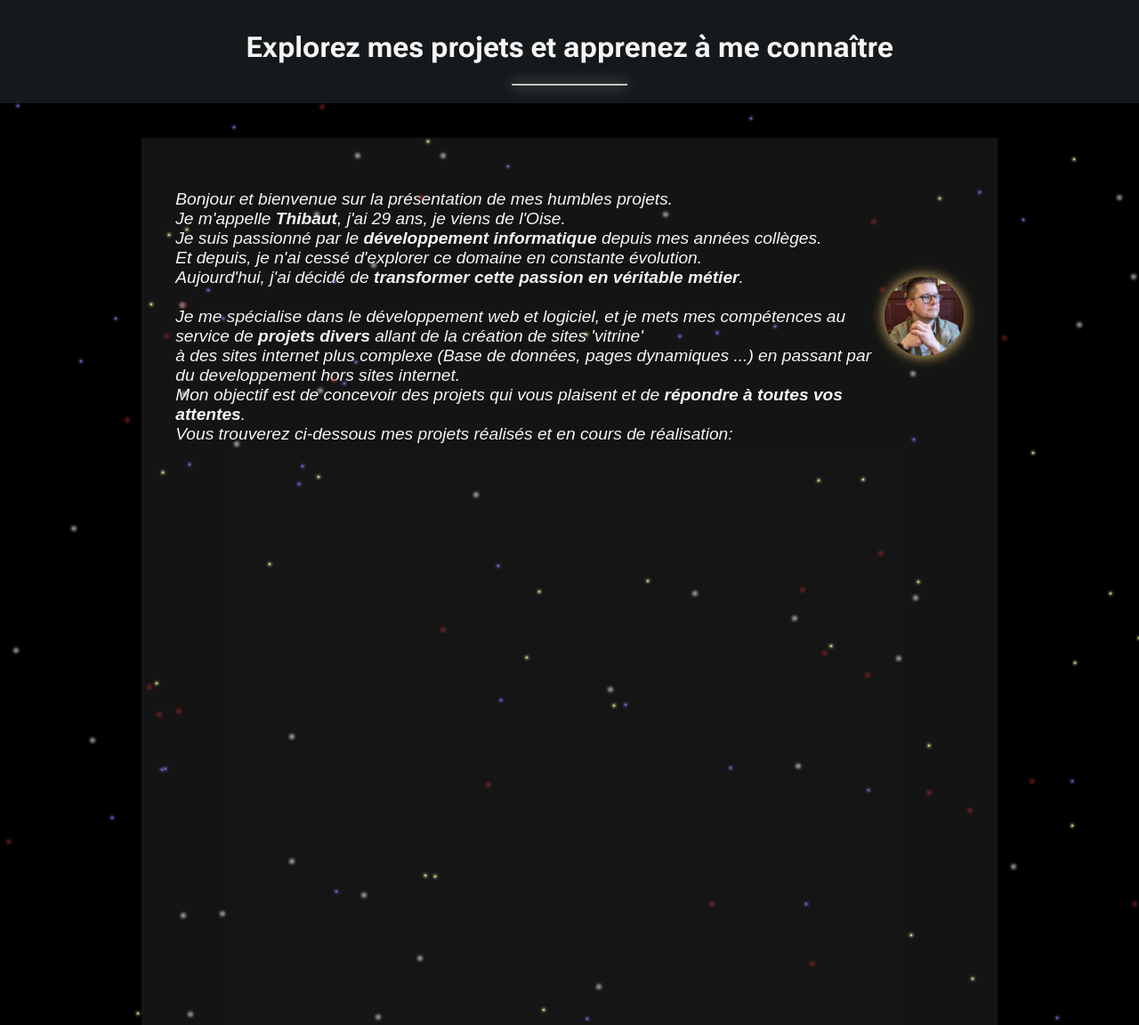
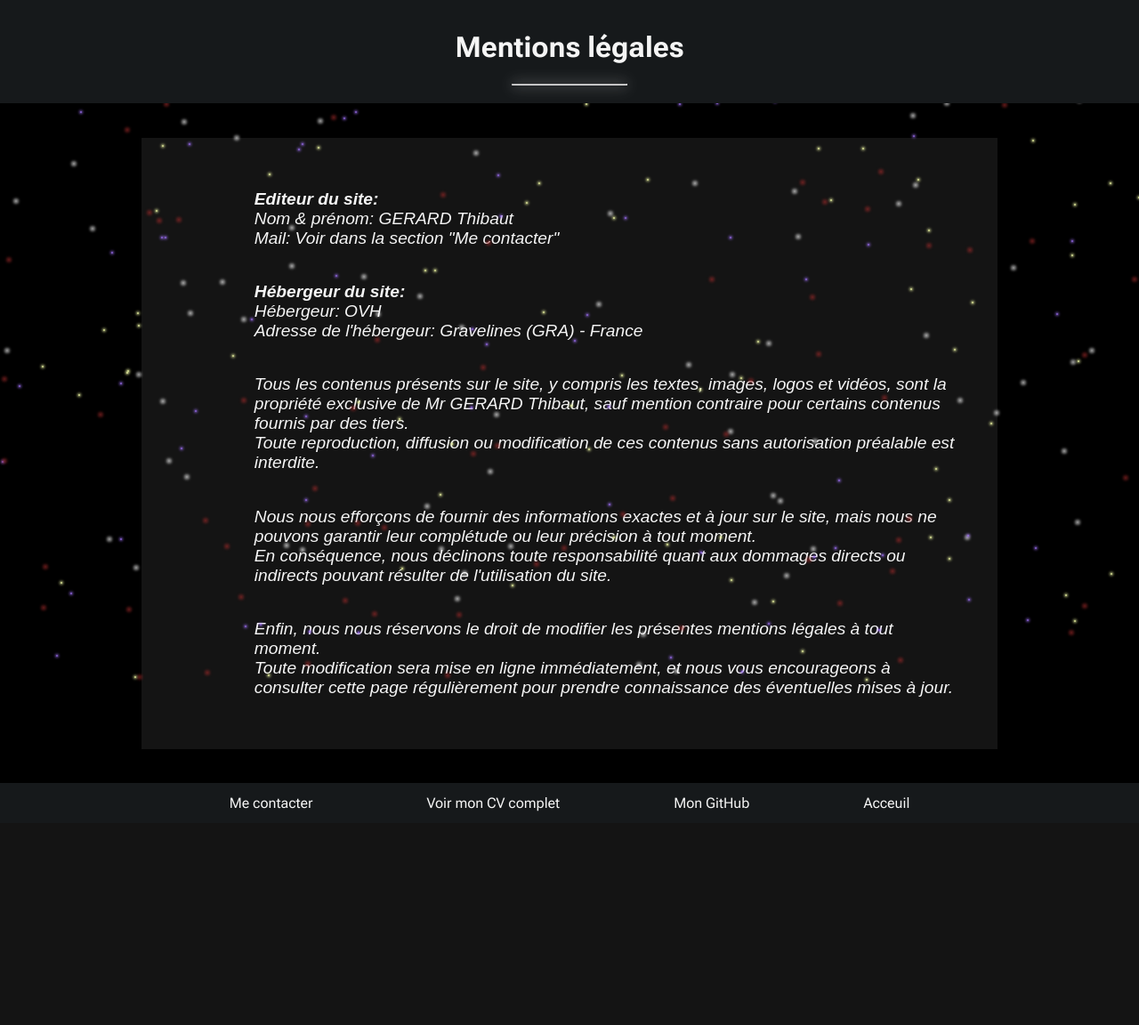
Before and after one commit to ThibautG60/VPS, a PHP site: page /views/mentions.php in a window 1280 px wide. Shown: the top 1152 px of the page at 89% size. After the commit the page ends 912 px from the top, so only its background shows below. Run offline with PHP 8.4, Linux system fonts and the light colour scheme; data that the repository does not hold is empty; some web fonts are replaced.

Commit message:
MAJ Mentions

```diff
--- a/code/views/acceuil.php
+++ b/code/views/acceuil.php
@@ -96,9 +96,9 @@
                                 Que ce soit pour <strong>signaler un animal</strong> errant ou pour <strong>retrouver un compagnon</strong> disparu, Pet Assist permet de publier des annonces rapidement, facilement et gratuitement.<br>
                                 L’idée est de créer une communauté engagée où chacun peut contribuer à retrouver des
                                 animaux perdus de façon simple et efficace.</p>
-                            <p>Dernière mise à jour: 22 Mai 2025</p>
+                            <p>Dernière mise à jour: 26 Juin 2025</p>
                             <a href="https://pet-assist.fr">Je découvre</a>
-                            <p><strong>Version 1 Disponible !</strong></p>
+                            <p><strong>V2.1</strong></p>
                         </div>
 
                         <div class="infoProjectBox topSite">
@@ -112,7 +112,7 @@
                                 PS: Pensez à manger des légumes parfois, ça aide pour la tension.</p>
                             <p>Dernière mise à jour: 31 Mai 2025</p>
                             <a href="https://ma-tension.fr">Je découvre</a>
-                            <p><strong>Version 2 Disponible !</strong></p>
+                            <p><strong>V2.0</strong></p>
                         </div>
 
                         <div class="infoProjectBox topSite">
--- /dev/null
+++ b/code/views/mentions.php
@@ -0,0 +1,55 @@
+<!DOCTYPE html>
+<html lang="fr">
+
+<head>
+    <meta charset="UTF-8">
+    <meta name="viewport" content="width=device-width, initial-scale=1.0">
+    <meta name="description" content="Mentions légales du site de Thibaut GERARD, developpeur web dans l'oise">
+    <meta name="keywords" content="Thibaut,GERARD,mentions légales">
+    <meta name="robots" content="none">
+    <title>Thibaut GERARD - Mentions légales</title>
+
+    <link rel="shortcut icon" href="assets/img/acceuil/iconSite.png" />
+    <link rel="stylesheet" href="assets/css/acceuil/style.css">
+
+    <script defer src="assets/js/acceuil/base.js"></script>
+</head>
+
+<body>
+    <header>
+        <div>
+            <h1>Mentions légales</h1>
+            <hr id="lineTitle">
+        </div>
+    </header>
+    <main>
+        <div id="mainBack">
+            <div id="headBox">
+                <p><strong>Editeur du site:</strong><br>
+                    Nom & prénom: GERARD Thibaut<br>
+                    Mail: Voir dans la section "Me contacter"<br>
+                </p>
+                <p><strong>Hébergeur du site:</strong><br>
+                    Hébergeur: OVH<br>
+                    Adresse de l'hébergeur:  Gravelines (GRA) - France<br>
+                </p>
+                <p>Tous les contenus présents sur le site, y compris les textes, images, logos et vidéos, sont la propriété exclusive de Mr GERARD Thibaut, sauf mention contraire pour certains contenus fournis par des tiers. <br>
+                Toute reproduction, diffusion ou modification de ces contenus sans autorisation préalable est interdite.</p>
+
+                <p>Nous nous efforçons de fournir des informations exactes et à jour sur le site, mais nous ne pouvons garantir leur complétude ou leur précision à tout moment. <br>
+                En conséquence, nous déclinons toute responsabilité quant aux dommages directs ou indirects pouvant résulter de l'utilisation du site.</p>
+
+                <p>Enfin, nous nous réservons le droit de modifier les présentes mentions légales à tout moment. <br>
+                Toute modification sera mise en ligne immédiatement, et nous vous encourageons à consulter cette page régulièrement pour prendre connaissance des éventuelles mises à jour.</p>
+            </div>
+        </div>
+    </main>
+    <footer>
+        <a href="mailto:thibaut.lucien@hotmail.fr">Me contacter</a>
+        <a href="assets/file/CVTG2025.pdf" download>Voir mon CV complet</a>
+        <a href="https://github.com/ThibautG60" download>Mon GitHub</a>
+        <a href="/">Acceuil</a>
+    </footer>
+</body>
+
+</html>
```
Also changed, not shown: 1 other file.
